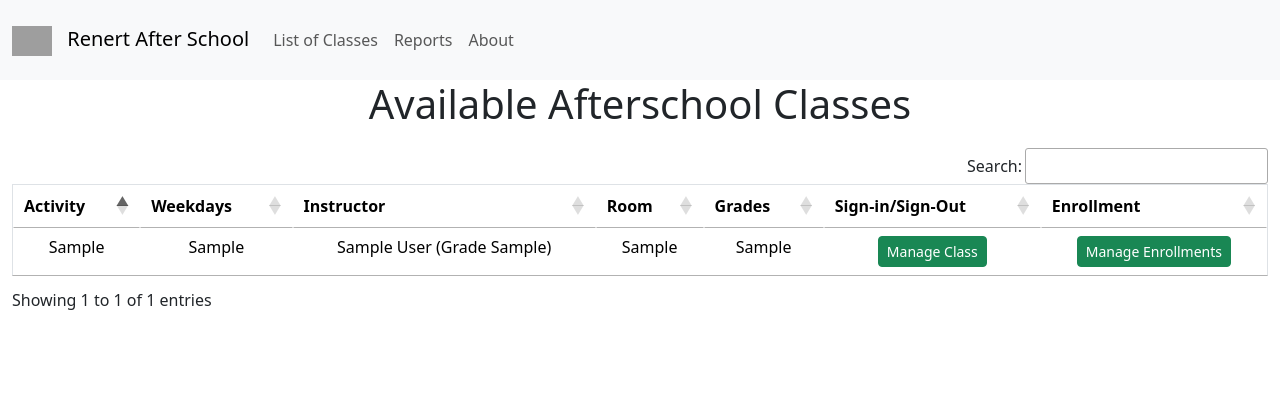
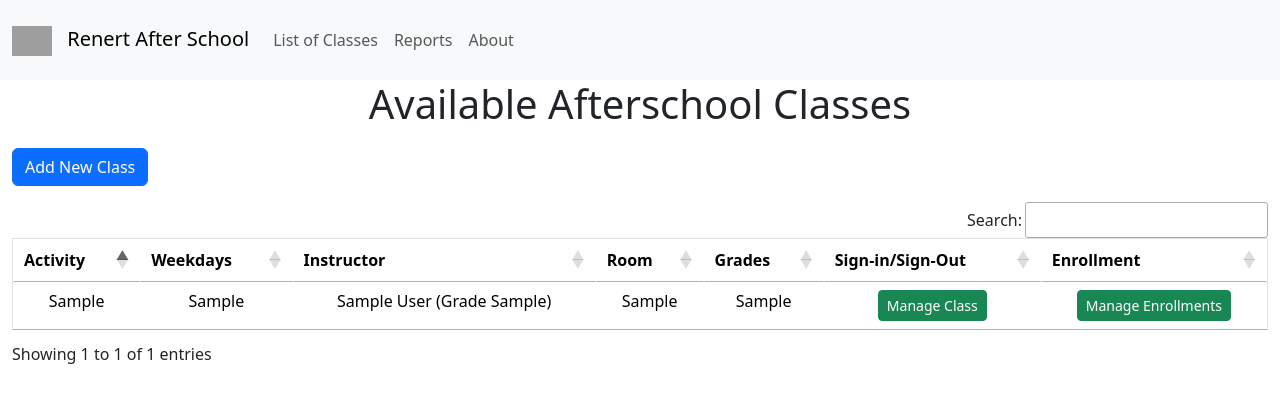
Before and after one commit to lekha-sandhu/renert-afterschool-public, a Flask app: template templates/list-classes.html in a window 1280 px wide. Shown: the top 403 px of the page. Run offline with Flask 3, Linux system fonts and the light colour scheme; the template is opened without the code that fills it: values that come from a table or form of the project are taken from there, others are empty; tables that the repository leaves empty hold one stand-in row (values such as "Sample post"); parts of the project's set-up code (start-up, migrations or seed data) failed here and were passed over; some libraries are stand-ins or nearby versions; grey boxes are pictures that could not be loaded.

Commit message:
list-classes: add 'new-class' button

```diff
--- a/templates/list-classes.html
+++ b/templates/list-classes.html
@@ -30,6 +30,11 @@
         <div class="col">
 
             <h1 class="text-center">Available Afterschool Classes</h1>
+
+            <div class="mb-3">
+                <a href="{{ url_for('new_afterschool_class') }}" class="btn btn-primary">Add New Class</a>
+            </div>
+
             {% set today = ["Mon", "Tue", "Wed", "Thu", "Friday", "Sat", "Sun"][now().weekday()] %}
 
             <table id="my_table" class="table table-bordered">
```
